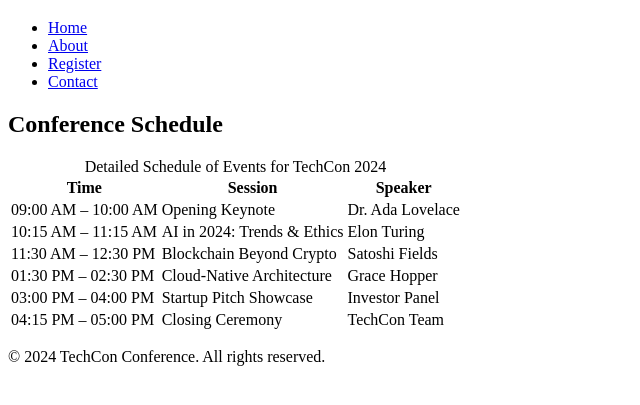
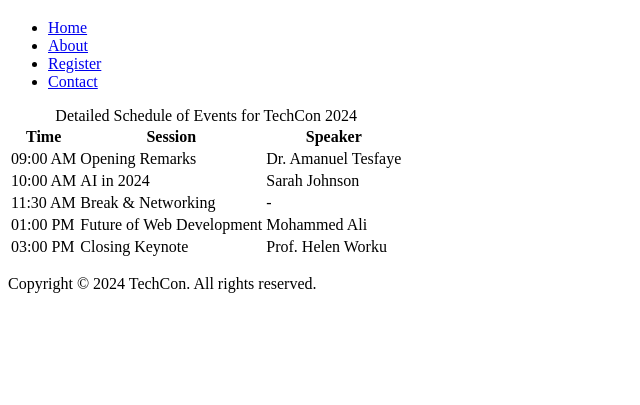
Before and after one commit to gutujir/TechCon_HTML, a plain HTML site: page techcon_website/schedule.html in a window 1280 px wide. Shown: the part 61-466 px from the top of the page, without its empty margins (0-640 px from the left). Drawn offline with Linux system fonts and the light colour scheme.

Commit message:
copyright and schedule corrected

```diff
--- a/techcon_website/schedule.html
+++ b/techcon_website/schedule.html
@@ -2,12 +2,10 @@
 <html lang="en">
   <head>
     <meta charset="UTF-8" />
-    <meta name="viewport" content="width=device-width, initial-scale=1.0" />
+    <meta name="viewport" content="width=device-width, initial-scale=1" />
     <title>Schedule for TechCon 2024</title>
-    <link rel="stylesheet" href="styles.css" />
   </head>
   <body>
-    <!-- Header -->
     <header>
       <h1>Schedule for TechCon 2024</h1>
       <nav>
@@ -20,9 +18,7 @@
       </nav>
     </header>
 
-    <!-- Main Content -->
     <main>
-      <h2>Conference Schedule</h2>
       <table>
         <caption>
           Detailed Schedule of Events for TechCon 2024
@@ -36,42 +32,36 @@
         </thead>
         <tbody>
           <tr>
-            <td>09:00 AM – 10:00 AM</td>
-            <td>Opening Keynote</td>
-            <td>Dr. Ada Lovelace</td>
+            <td>09:00 AM</td>
+            <td>Opening Remarks</td>
+            <td>Dr. Amanuel Tesfaye</td>
           </tr>
           <tr>
-            <td>10:15 AM – 11:15 AM</td>
-            <td>AI in 2024: Trends &amp; Ethics</td>
-            <td>Elon Turing</td>
+            <td>10:00 AM</td>
+            <td>AI in 2024</td>
+            <td>Sarah Johnson</td>
           </tr>
           <tr>
-            <td>11:30 AM – 12:30 PM</td>
-            <td>Blockchain Beyond Crypto</td>
-            <td>Satoshi Fields</td>
+            <td>11:30 AM</td>
+            <td>Break & Networking</td>
+            <td>-</td>
           </tr>
           <tr>
-            <td>01:30 PM – 02:30 PM</td>
-            <td>Cloud‑Native Architecture</td>
-            <td>Grace Hopper</td>
+            <td>01:00 PM</td>
+            <td>Future of Web Development</td>
+            <td>Mohammed Ali</td>
           </tr>
           <tr>
-            <td>03:00 PM – 04:00 PM</td>
-            <td>Startup Pitch Showcase</td>
-            <td>Investor Panel</td>
-          </tr>
-          <tr>
-            <td>04:15 PM – 05:00 PM</td>
-            <td>Closing Ceremony</td>
-            <td>TechCon Team</td>
+            <td>03:00 PM</td>
+            <td>Closing Keynote</td>
+            <td>Prof. Helen Worku</td>
           </tr>
         </tbody>
       </table>
     </main>
 
-    <!-- Footer -->
     <footer>
-      <p>&copy; 2024 TechCon Conference. All rights reserved.</p>
+      <p>Copyright &copy; 2024 TechCon. All rights reserved.</p>
     </footer>
   </body>
 </html>
```
Also changed, not shown: techcon_website/about.html (+1 -1 lines), techcon_website/contact.html (+1 -1 lines), techcon_website/index.html (+1 -1 lines), techcon_website/register.html (+1 -1 lines).
